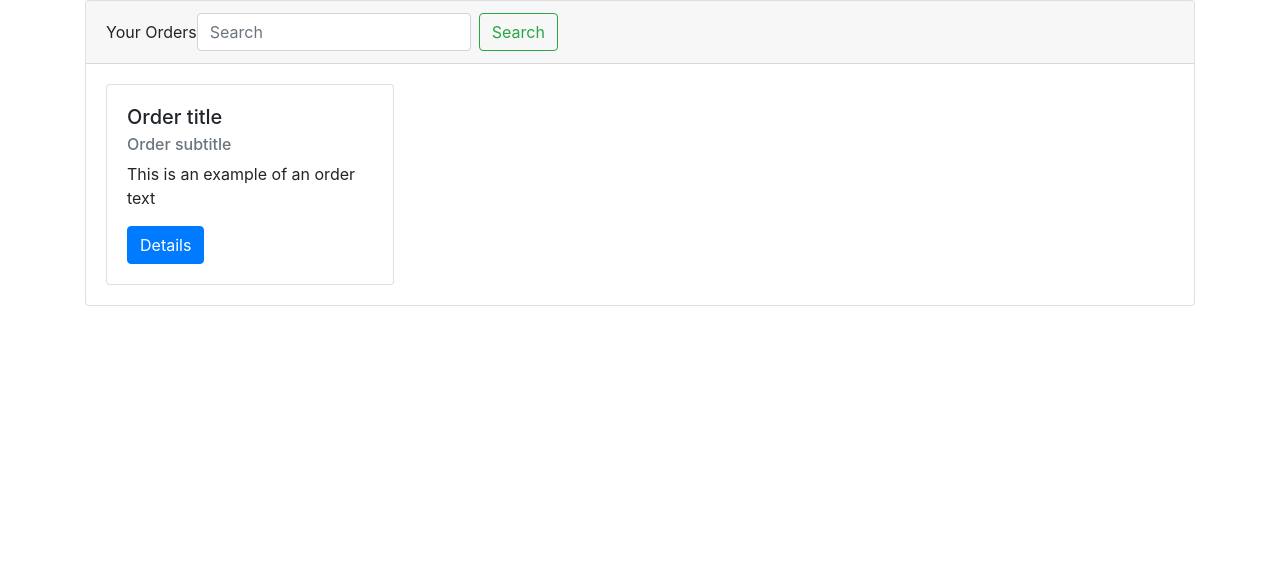
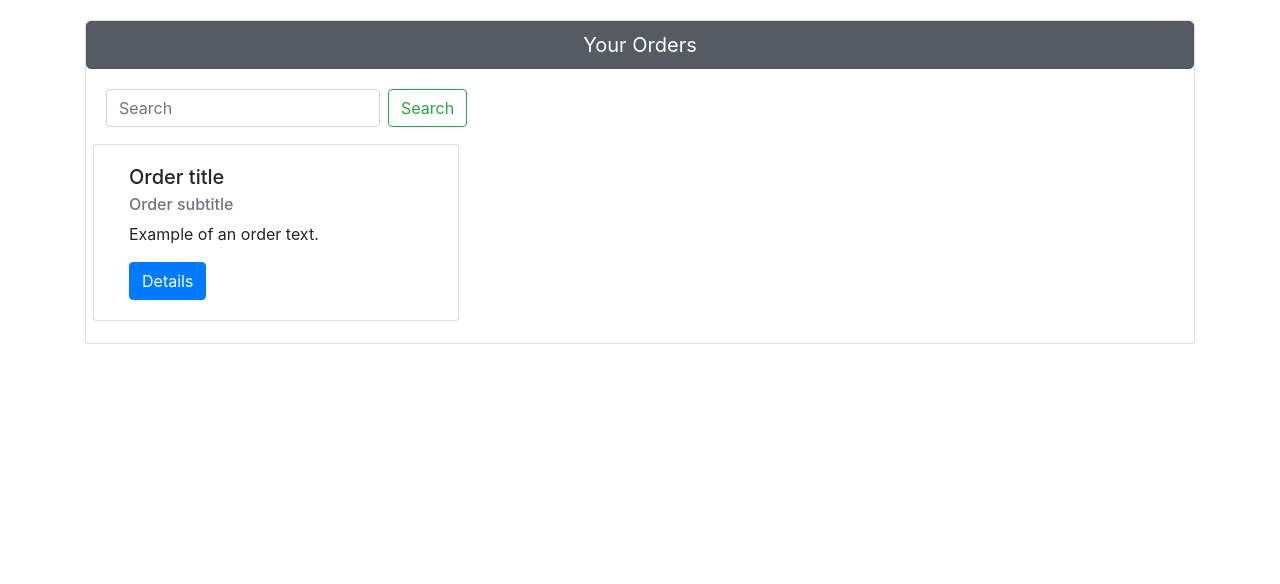
Before and after one commit to Vuksaa/progetto-web, a PHP site: page /orders_clients.php in a window 1280 px wide. Shown: the part 56-640 px from the top of the page. Run offline with PHP 8.4, Linux system fonts and the light colour scheme; a user stored in the database is signed in; some libraries are stand-ins or nearby versions.

Commit message:
Standardize card styles across files

```diff
--- a/orders_clients.php
+++ b/orders_clients.php
@@ -54,20 +54,24 @@
 
   <div class="container">
 
-    <div class="card">
-      <div class="card-header form-group form-inline">
+    <div class="card main-card">
+      <h1 class="mb-0 form-group form-inline">
+        <button class="btn btn-secondary btn-lg btn-block active" data-toggle="collapse" data-target="#collapsePreparedOrders" aria-expanded="true" aria-controls="collapsePreparedOrders">
           Your Orders
-        <form class="form-inline">
+        </button>
+      </h1>
+      <div id="collapsePreparedOrders" class="collapse show" aria-labelledby="headingRestaurants">
+        <div class="card-body">
+          <form class="form-inline card-searchbar">
             <input class="form-control mr-sm-2" type="search" placeholder="Search" aria-label="Search">
             <button class="btn btn-outline-success my-2 my-sm-0" type="submit">Search</button>
           </form>
-      </div>
-      <div class="card-body">
-        <div class="card" style="width: 18rem;">
+          <div class="row">
+            <div class="card col-sm-4" style="width: 18rem; margin: 2px">
               <div class="card-body">
                 <h5 class="card-title">Order title</h5>
                 <h6 class="card-subtitle mb-2 text-muted">Order subtitle</h6>
-            <p class="card-text">This is an example of an order text</p>
+                <p class="card-text">Example of an order text.</p>
                 <div class="btn-group btn-group-justified">
                   <a href="#" class="btn btn-primary inline">Details</a>
                 </div>
@@ -75,7 +79,8 @@
             </div>
           </div>
         </div>
-
+      </div>
+    </div>
   </div>
 
   <footer class="footer">
```
Lines whose indentation alone changed are shown as unchanged.
